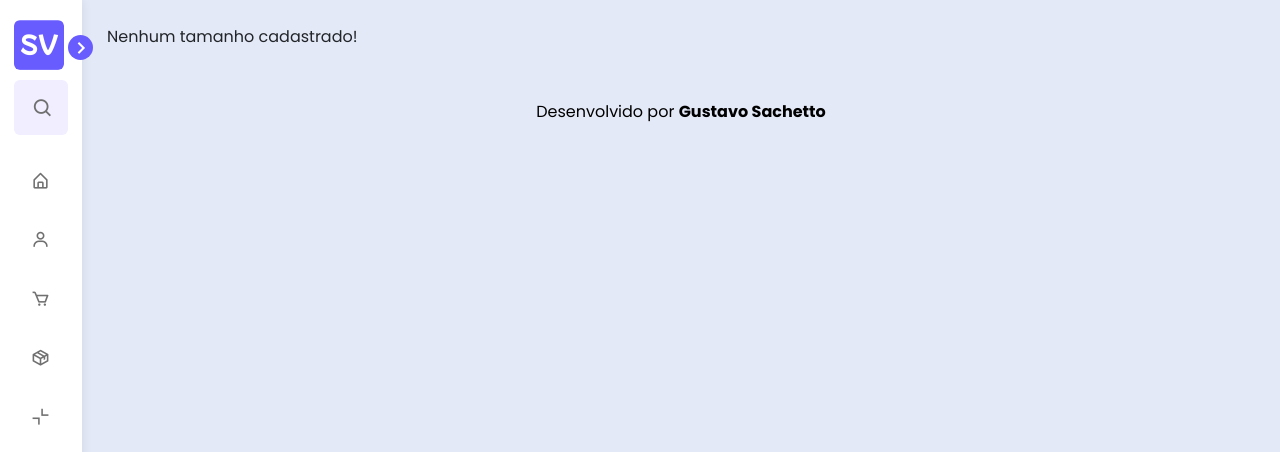
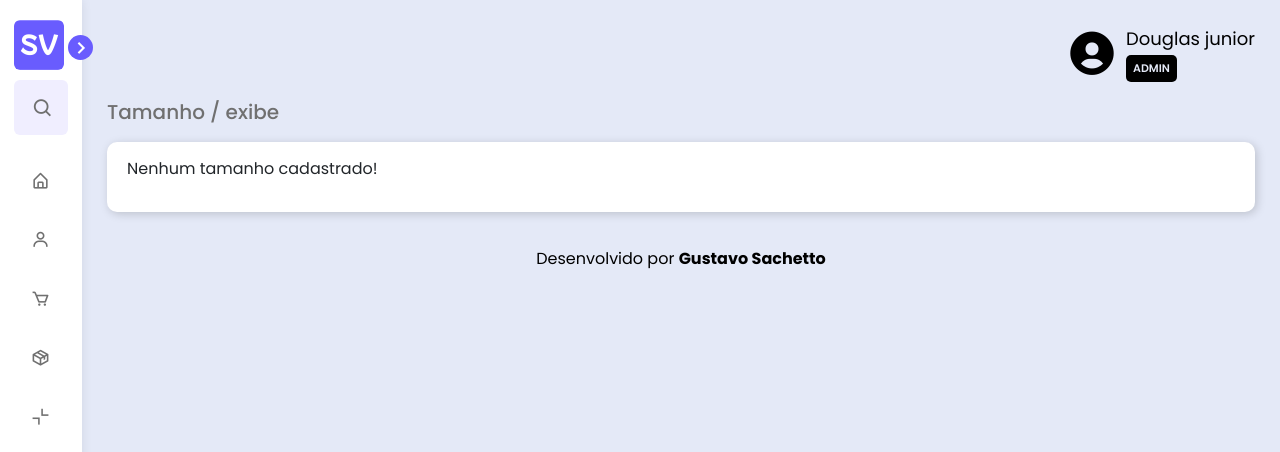
Before and after one commit to GustavoSachetto/Sistema-venda, a PHP site: page /view/pages/tamanho.php in a window 1280 px wide. Shown: the top 452 px of the page. Run offline with PHP 8.4, Linux system fonts and the light colour scheme; data that the repository does not hold is empty; some libraries are stand-ins or nearby versions.

Commit message:
Update tamanho.php

```diff
--- a/view/pages/tamanho.php
+++ b/view/pages/tamanho.php
@@ -4,7 +4,7 @@
         <meta charset="UTF-8">
         <meta http-equiv="X-UA-Compatible" content="ie=edge">
         <meta name="viewport" content="width=device-width, initial-scale=1.0">
-        <title>Exibir tamanhos</title>
+        <title>Sistema-venda | exibe tamanho</title>
         <?php require ('../layout/head.php') ?>
         <link rel="stylesheet" href="../css/table.css">
     </head>
@@ -12,7 +12,21 @@
     <?php require ('../layout/header.php') ?>
         <main>
             <article>
-                <?php include ('../../controller/exibeTamanho.php') ?>
+                <section id="user">
+                    <div class="container-user">
+                        <i class='bx bxs-user-circle'></i>
+                        <div class="user">
+                            <span>Douglas junior</span>
+                            <span class="type-user">ADMIN</span>
+                        </div>
+                    </div>
+                </section>
+                <section>
+                    <h3>Tamanho / exibe</h3>
+                </section>
+                <section id="table" class="container-table">
+                    <?php include ('../../controller/exibeTamanho.php') ?>
+                </section>
             </article>
         </main>
         <?php require ('../layout/footer.php') ?>
```
